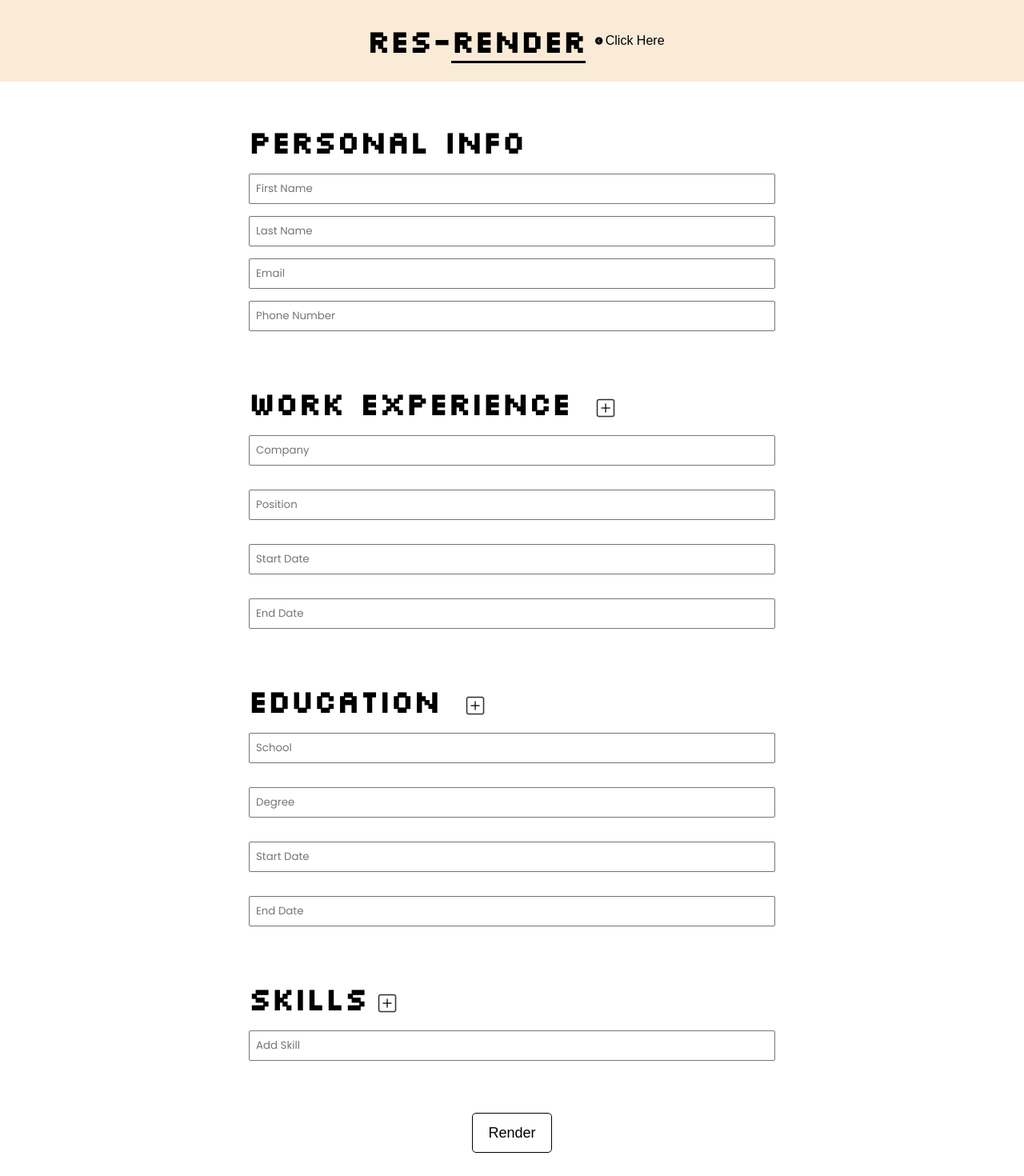
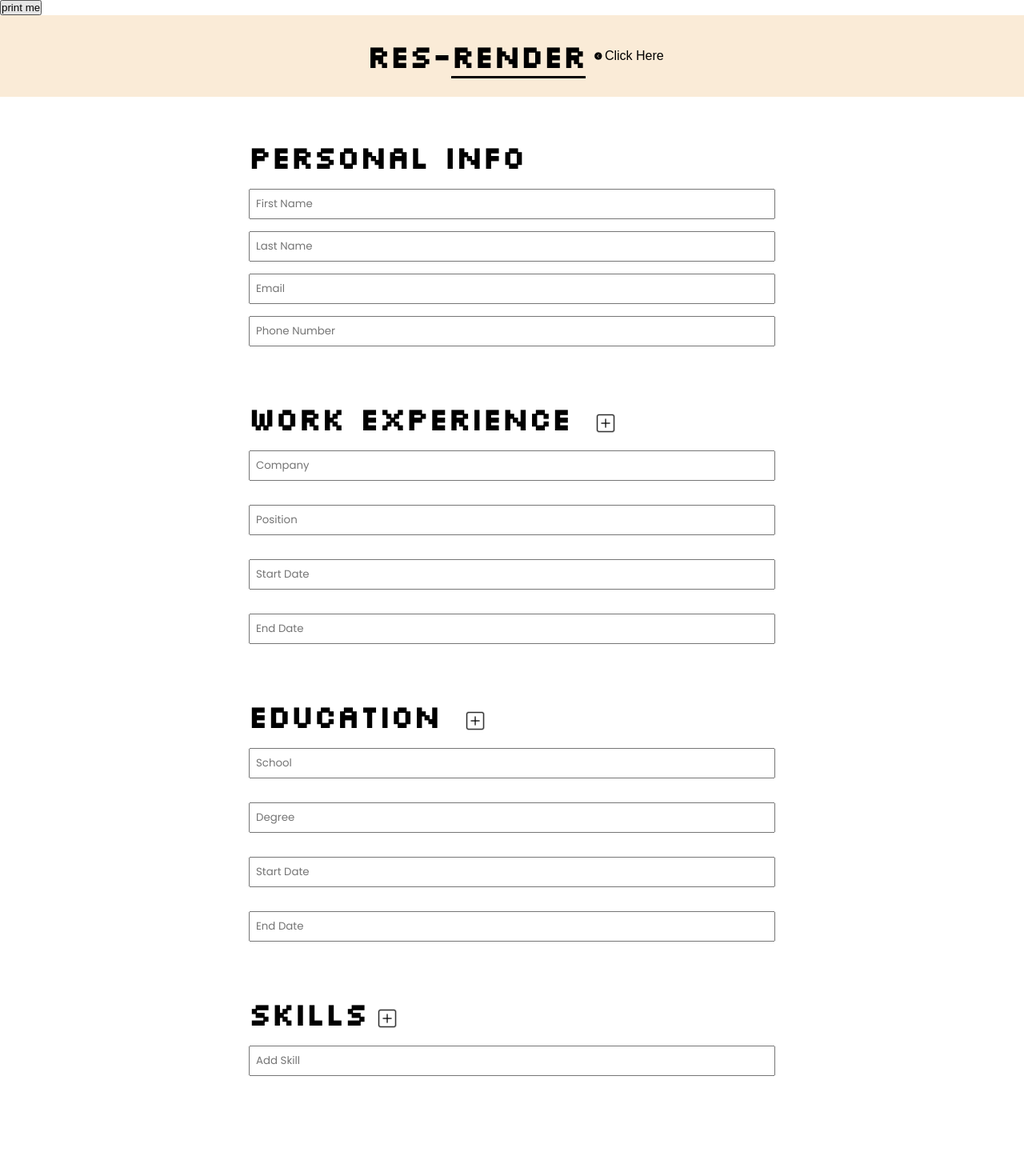
Before and after one commit to raheemelassadi/cv-project, a React (Create React App) app: page / in a window 1280 px wide. Shown: the top 1470 px of the page at 80% size. After the commit the page ends 1360 px from the top, so only its background shows below. Built offline with nearby package versions, Linux system fonts and the light colour scheme; a web font is replaced by a local one.

Commit message:
added print button

```diff
--- a/package.json
+++ b/package.json
@@ -9,6 +9,7 @@
     "react": "^18.2.0",
     "react-dom": "^18.2.0",
     "react-scripts": "5.0.1",
+    "react-to-print": "^2.14.7",
     "web-vitals": "^2.1.4"
   },
   "scripts": {
--- a/src/App.js
+++ b/src/App.js
@@ -2,6 +2,7 @@ import React, { Component } from "react";
 import Form from "./components/Form";
 import Header from "./components/Header";
 import "./App.scss"
+import ReactToPrint from "react-to-print";
 
 class App extends Component{
   constructor(){
@@ -11,11 +12,24 @@ class App extends Component{
   render(){
     return(
       <>
+      <ReactToPrint
+        trigger={() => {
+
+          return <button> print me</button>
+        }}
+
+        content = {() => this.componentRef}
+        documentTitle="CV"
+        pageStyle= 'print'
+
+      />
+
+
       <div>
         <Header />
       </div>
       <div>
-        <Form />
+        <Form ref={el => (this.componentRef =  el)} style={{padding: 100}}/>
       </div>
       </>
     )
--- a/src/components/Form.js
+++ b/src/components/Form.js
@@ -19,7 +19,7 @@ class Form extends Component{
                 <Experience />
                 <Education />
                 <Skills />
-                <Render />
+
             </form>
         )
     }
--- a/src/components/Render.js
+++ b/src/components/Render.js
@@ -9,7 +9,7 @@ class Render extends Component{
     render(){
         return(
             <div className="render-container">
-                <button type="submit" className="render-btn">Render</button>
+                <button className="render-btn">Render</button>
             </div>
         )
     }
--- a/src/components/Skills.js
+++ b/src/components/Skills.js
@@ -3,9 +3,10 @@ import './Skills.scss'
 import InputMaker from './InputMaker'
 
 class Skills extends Component{
-    constructor(){
-        super()
+    constructor(props){
+        super(props);
     }
+
 
     render(){
         return(
```
Also changed, not shown: 1 other file (tests, documents, lock files or other folders).
